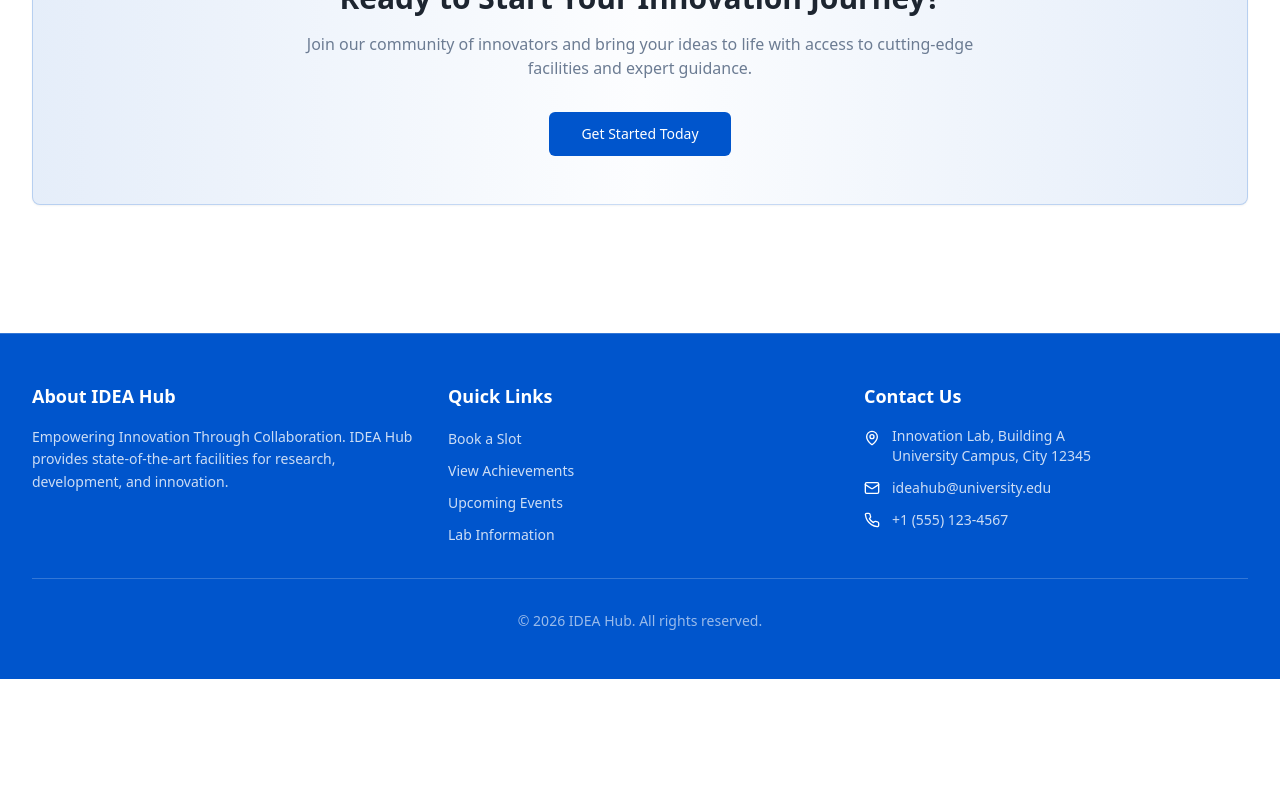
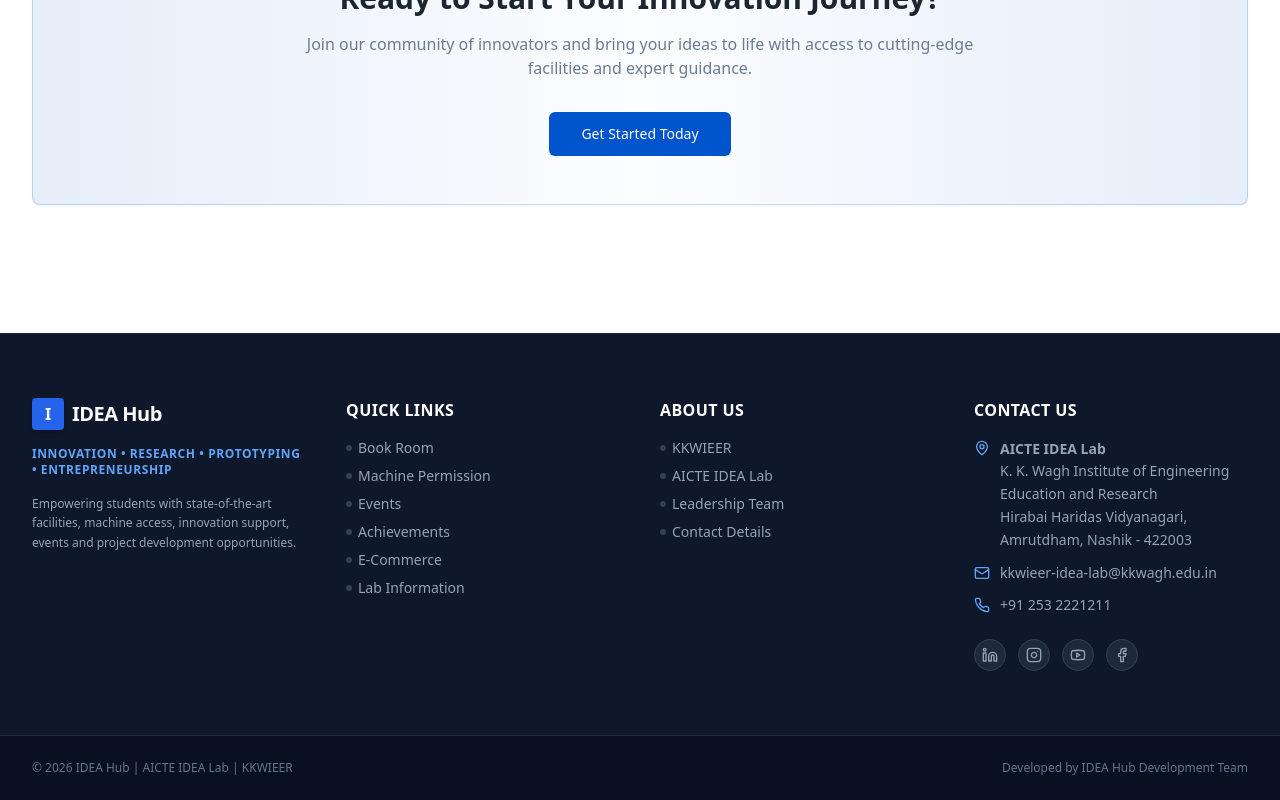
Before and after one commit to kkwideahubofficial-eng/KKW-IdeaHub-Official, a React (Vite) app in the folder innovate-hub-core/: page / in a window 1280 px wide. Shown: the part 2951-3751 px from the top of the page. Before the commit the page ends 3630 px from the top, so only its background shows below. Built offline with nearby package versions, Linux system fonts and the light colour scheme; no server answers.

Commit message:
feat: redesign about subpages, leadership team layout, contact maps, and modern footer layout

```diff
--- a/innovate-hub-core/src/components/InstallPWA.tsx
+++ b/innovate-hub-core/src/components/InstallPWA.tsx
@@ -41,7 +41,7 @@ const InstallPWA = () => {
   if (!isVisible) return null;
 
   return (
-    <div className="fixed bottom-20 right-4 sm:bottom-4 sm:right-4 z-50">
+    <div className="fixed bottom-28 right-6 sm:bottom-12 sm:right-8 z-50">
       <Button
         onClick={handleInstallClick}
         className="shadow-lg hover:shadow-xl transition-all duration-300 bg-blue-600 hover:bg-blue-700 text-white flex items-center justify-center w-12 h-12 rounded-full sm:w-auto sm:h-12 sm:rounded-lg sm:px-4 sm:py-2.5 sm:gap-2"
--- a/innovate-hub-core/src/components/layout/Footer.tsx
+++ b/innovate-hub-core/src/components/layout/Footer.tsx
@@ -1,135 +1,149 @@
-import { Link, useLocation } from "react-router-dom";
-import { Mail, Phone, MapPin } from "lucide-react";
-import { useEffect, useRef, useState } from "react";
+import { Link } from "react-router-dom";
+import { Mail, Phone, MapPin, Facebook, Linkedin, Instagram, Youtube } from "lucide-react";
 
 const Footer = () => {
-  const [isVisible, setIsVisible] = useState(false);
-  const footerRef = useRef<HTMLDivElement>(null);
-  const location = useLocation();
+  return (
+    <footer className="bg-[#0F172A] border-t border-slate-800 text-slate-400 text-sm mt-8 md:mt-16">
 
-  useEffect(() => {
-    // Reset visibility on route change
-    setIsVisible(false);
-  }, [location.pathname]);
+      {/* Upper Footer Area */}
+      <div className="container mx-auto px-4 sm:px-6 lg:px-8 py-12 md:py-16">
+        <div className="grid grid-cols-1 sm:grid-cols-2 lg:grid-cols-4 gap-8 md:gap-10">
 
-  useEffect(() => {
-    const observer = new IntersectionObserver(
-      ([entry]) => {
-        if (entry.isIntersecting) {
-          setIsVisible(true);
-          observer.unobserve(entry.target);
-        }
-      },
-      {
-        threshold: 0.1, // Trigger slightly earlier for footer as it's at the bottom
-      }
-    );
-
-    if (footerRef.current) {
-      observer.observe(footerRef.current);
-    }
-
-    return () => {
-      if (footerRef.current) {
-        observer.unobserve(footerRef.current);
-      }
-    };
-  }, [location.pathname]); // Re-run observer on route change to ensure it re-checks/re-attaches
-
-  return (
-    <footer className="bg-primary border-t border-primary-foreground/20 mt-8 md:mt-16">
-      <div
-        ref={footerRef}
-        className={`container mx-auto px-4 sm:px-6 lg:px-8 py-6 md:py-12 transition-all duration-1000 ease-[cubic-bezier(0.22,1,0.36,1)] transform ${isVisible ? 'opacity-100 translate-y-0' : 'opacity-0 translate-y-24'}`}
-      >
-        <div className="grid grid-cols-1 md:grid-cols-3 gap-6 md:gap-8">
-          {/* About Section */}
-          <div>
-            <h3 className="text-base md:text-lg font-semibold text-primary-foreground mb-2 md:mb-4">
-              About IDEA Hub
-            </h3>
-            <p className="text-primary-foreground/80 text-sm leading-relaxed">
-              Empowering Innovation Through Collaboration. IDEA Hub provides state-of-the-art facilities for research, development, and innovation.
+          {/* Column 1: IDEA Hub Overview */}
+          <div className="space-y-4">
+            <Link to="/" className="flex items-center space-x-2 group outline-none">
+              <div className="w-8 h-8 bg-blue-600 rounded flex items-center justify-center shadow-md group-hover:bg-blue-500 transition-colors">
+                <span className="text-white font-bold text-base">I</span>
+              </div>
+              <span className="text-xl font-bold text-white tracking-tight group-hover:text-blue-400 transition-colors">
+                IDEA Hub
+              </span>
+            </Link>
+            <p className="text-xs font-semibold text-blue-400 uppercase tracking-wider">
+              Innovation • Research • Prototyping • Entrepreneurship
+            </p>
+            <p className="text-slate-400 leading-relaxed text-xs">
+              Empowering students with state-of-the-art facilities, machine access, innovation support, events and project development opportunities.
             </p>
           </div>
 
-          {/* Quick Links */}
-          <div>
-            <h3 className="text-base md:text-lg font-semibold text-primary-foreground mb-2 md:mb-4">
+          {/* Column 2: Quick Links */}
+          <div className="space-y-4">
+            <h3 className="text-white font-bold text-base tracking-wide uppercase">
               Quick Links
             </h3>
-            <ul className="grid grid-cols-2 gap-2 md:block md:space-y-2">
-              <li>
-                <Link
-                  to="/book-slots"
-                  className="text-primary-foreground/80 text-sm hover:text-accent transition-colors"
-                >
-                  Book a Slot
-                </Link>
-              </li>
-              <li>
-                <Link
-                  to="/achievements"
-                  className="text-primary-foreground/80 text-sm hover:text-accent transition-colors"
-                >
-                  View Achievements
-                </Link>
-              </li>
-              <li>
-                <Link
-                  to="/events"
-                  className="text-primary-foreground/80 text-sm hover:text-accent transition-colors"
-                >
-                  Upcoming Events
-                </Link>
-              </li>
-              <li>
-                <Link
-                  to="/lab-info"
-                  className="text-primary-foreground/80 text-sm hover:text-accent transition-colors"
-                >
-                  Lab Information
-                </Link>
-              </li>
+            <ul className="space-y-2">
+              {[
+                { label: "Book Room", path: "/book-slots" },
+                { label: "Machine Permission", path: "/machinery" },
+                { label: "Events", path: "/events" },
+                { label: "Achievements", path: "/achievements" },
+                { label: "E-Commerce", path: "/ecommerce" },
+                { label: "Lab Information", path: "/aicte-idea-lab" }
+              ].map((link, idx) => (
+                <li key={idx}>
+                  <Link
+                    to={link.path}
+                    className="hover:text-blue-400 transition-colors flex items-center gap-1.5 group text-xs sm:text-sm"
+                  >
+                    <span className="w-1.5 h-1.5 rounded-full bg-slate-700 group-hover:bg-blue-400 transition-colors" />
+                    {link.label}
+                  </Link>
+                </li>
+              ))}
             </ul>
           </div>
 
-          {/* Contact Info */}
-          <div>
-            <h3 className="text-base md:text-lg font-semibold text-primary-foreground mb-2 md:mb-4">
+          {/* Column 3: About Us */}
+          <div className="space-y-4">
+            <h3 className="text-white font-bold text-base tracking-wide uppercase">
+              About Us
+            </h3>
+            <ul className="space-y-2">
+              {[
+                { label: "KKWIEER", path: "/kkwieer" },
+                { label: "AICTE IDEA Lab", path: "/aicte-idea-lab" },
+                { label: "Leadership Team", path: "/leadership-team" },
+                { label: "Contact Details", path: "/contact-details" }
+              ].map((link, idx) => (
+                <li key={idx}>
+                  <Link
+                    to={link.path}
+                    className="hover:text-blue-400 transition-colors flex items-center gap-1.5 group text-xs sm:text-sm"
+                  >
+                    <span className="w-1.5 h-1.5 rounded-full bg-slate-700 group-hover:bg-blue-400 transition-colors" />
+                    {link.label}
+                  </Link>
+                </li>
+              ))}
+            </ul>
+          </div>
+
+          {/* Column 4: Contact Information */}
+          <div className="space-y-4">
+            <h3 className="text-white font-bold text-base tracking-wide uppercase">
               Contact Us
             </h3>
-            <div className="space-y-2 md:space-y-3">
-              <div className="flex items-start space-x-3">
-                <MapPin className="w-4 h-4 text-primary-foreground mt-1 flex-shrink-0" />
-                <span className="text-primary-foreground/80 text-sm">
-                  Innovation Lab, Building A<br />
-                  University Campus, City 12345
+            <div className="space-y-3 text-xs sm:text-sm">
+              <div className="flex gap-2.5 items-start">
+                <MapPin className="w-4 h-4 text-blue-400 shrink-0 mt-0.5" />
+                <span className="leading-relaxed">
+                  <strong>AICTE IDEA Lab</strong><br />
+                  K. K. Wagh Institute of Engineering Education and Research<br />
+                  Hirabai Haridas Vidyanagari, Amrutdham, Nashik - 422003
                 </span>
               </div>
-              <div className="flex items-center space-x-3">
-                <Mail className="w-4 h-4 text-primary-foreground flex-shrink-0" />
-                <span className="text-primary-foreground/80 text-sm">
-                  ideahub@university.edu
-                </span>
+              <div className="flex gap-2.5 items-center">
+                <Mail className="w-4 h-4 text-blue-400 shrink-0" />
+                <a href="mailto:kkwieer-idea-lab@kkwagh.edu.in" className="hover:text-blue-400 transition-colors">
+                  kkwieer-idea-lab@kkwagh.edu.in
+                </a>
               </div>
-              <div className="flex items-center space-x-3">
-                <Phone className="w-4 h-4 text-primary-foreground flex-shrink-0" />
-                <span className="text-primary-foreground/80 text-sm">
-                  +1 (555) 123-4567
-                </span>
+              <div className="flex gap-2.5 items-center">
+                <Phone className="w-4 h-4 text-blue-400 shrink-0" />
+                <a href="tel:+912532221211" className="hover:text-blue-400 transition-colors">
+                  +91 253 2221211
+                </a>
               </div>
             </div>
+
+            {/* Social Icons with Hover Effects */}
+            <div className="pt-2 flex gap-3">
+              {[
+                { icon: Linkedin, url: "https://linkedin.com", label: "LinkedIn" },
+                { icon: Instagram, url: "https://instagram.com", label: "Instagram" },
+                { icon: Youtube, url: "https://youtube.com", label: "YouTube" },
+                { icon: Facebook, url: "https://facebook.com", label: "Facebook" }
+              ].map((soc, idx) => (
+                <a
+                  key={idx}
+                  href={soc.url}
+                  target="_blank"
+                  rel="noopener noreferrer"
+                  className="w-8 h-8 rounded-full bg-slate-800 border border-slate-700 hover:border-blue-400 text-slate-400 hover:text-white hover:bg-blue-600 flex items-center justify-center transition-all duration-300 shadow-sm"
+                  aria-label={soc.label}
+                >
+                  <soc.icon className="w-4 h-4" />
+                </a>
+              ))}
+            </div>
           </div>
-        </div>
-
-        <div className="mt-4 pt-4 md:mt-8 md:pt-8 border-t border-primary-foreground/20">
-          <p className="text-center text-primary-foreground/60 text-xs md:text-sm">
-            © {new Date().getFullYear()} IDEA Hub. All rights reserved.
-          </p>
 
         </div>
       </div>
+
+      {/* Divider and Bottom Copyright Bar */}
+      <div className="border-t border-slate-800 py-6 bg-slate-950/40">
+        <div className="container mx-auto px-4 sm:px-6 lg:px-8 flex flex-col md:flex-row items-center justify-between gap-4 text-xs font-medium text-slate-500">
+          <div>
+            © 2026 IDEA Hub | AICTE IDEA Lab | KKWIEER
+          </div>
+          <div>
+            Developed by IDEA Hub Development Team
+          </div>
+        </div>
+      </div>
+
     </footer>
   );
 };
```
